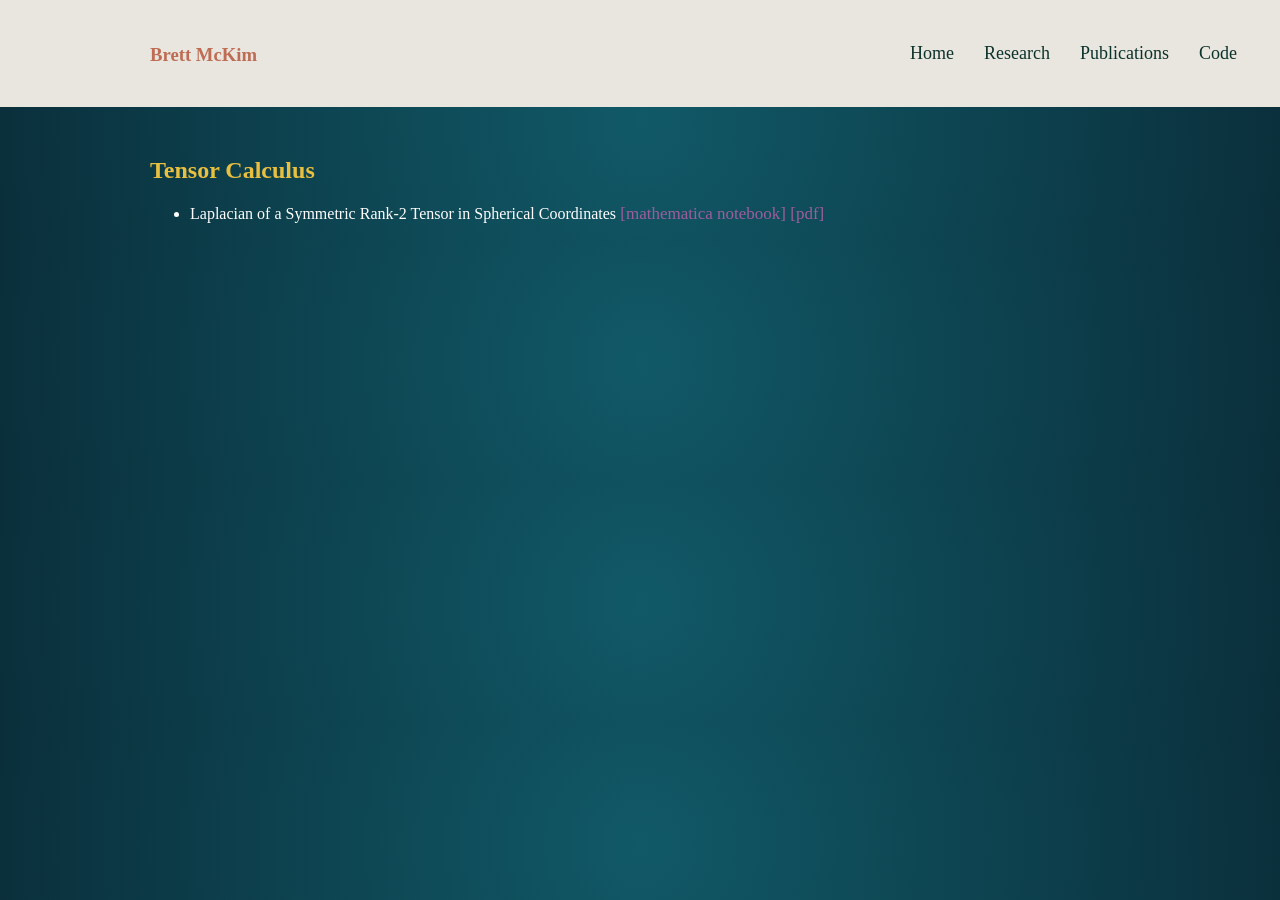
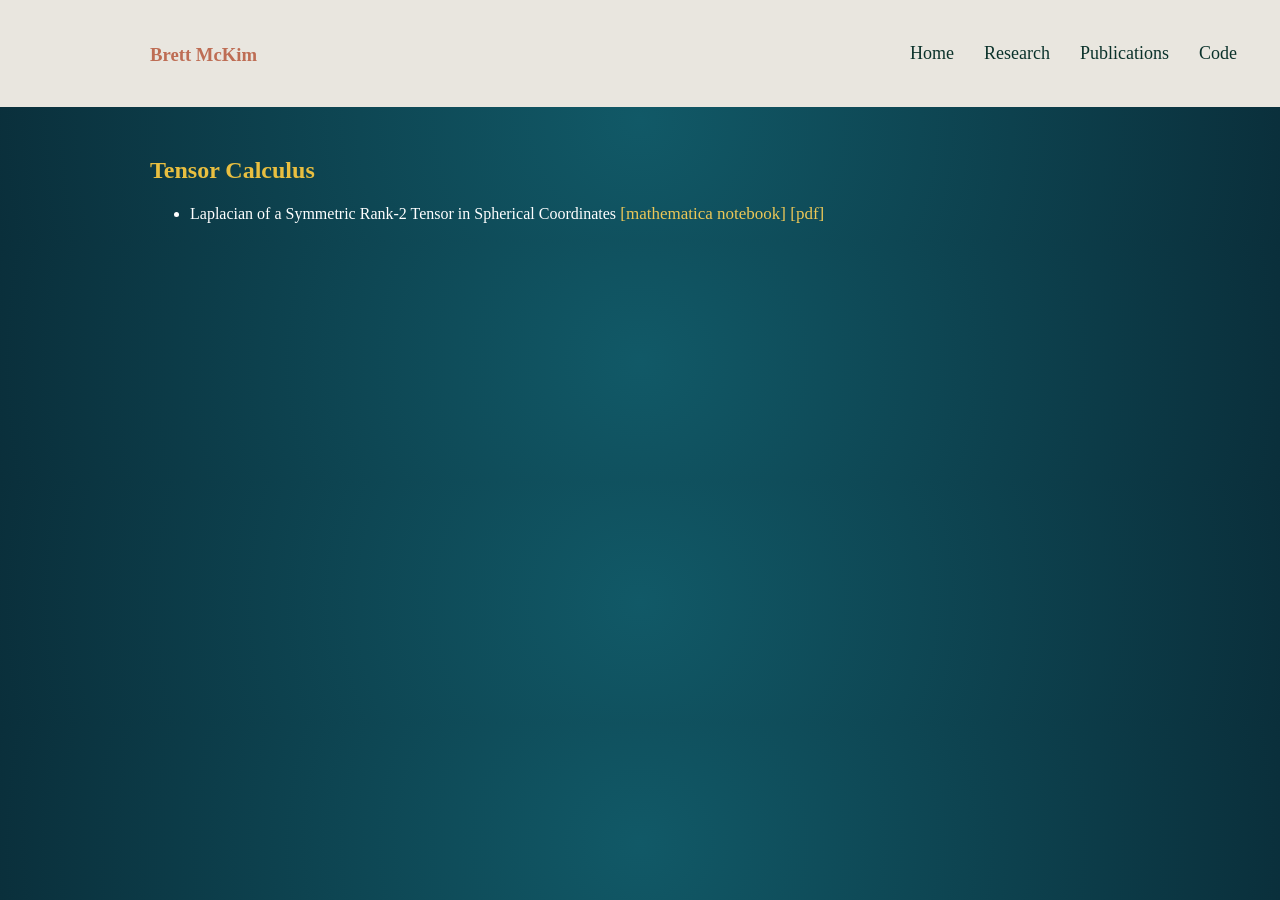
Before and after one commit to mckimb/mckimb.github.io, a Jekyll site: the page built from code/index.html, in a window 1280 px wide. Built offline with Jekyll 4.4.1, drawn with Linux system fonts in a browser that asks for light colours.

Commit message:
Update main.css

```diff
--- a/css/main.css
+++ b/css/main.css
@@ -58,14 +58,14 @@ body a {
     font-size: 17px;
     \\ color: #268BD2;
     \\ color: #416ded;
-    color: #9e5e9b;
+    color: #ecc757;
     text-decoration: none;
 }
 
 body a:hover {
     \\ color: #268BD2;
     \\ color: #416ded;
-    color: #dbafa2;
+    color: #f1d685;
     text-decoration: underline;
 }
 .blurb UL {
@@ -77,12 +77,12 @@ body a:hover {
 }
 
 .blurb a {
-    color: #9e5e9b;
+    color: #ecc757;
     text-decoration: none;
 }
 
 .blurb a:hover {
-    color: #dbafa2;
+    color: #f1d685;
     text-decoration: underline;
 }
 
```
